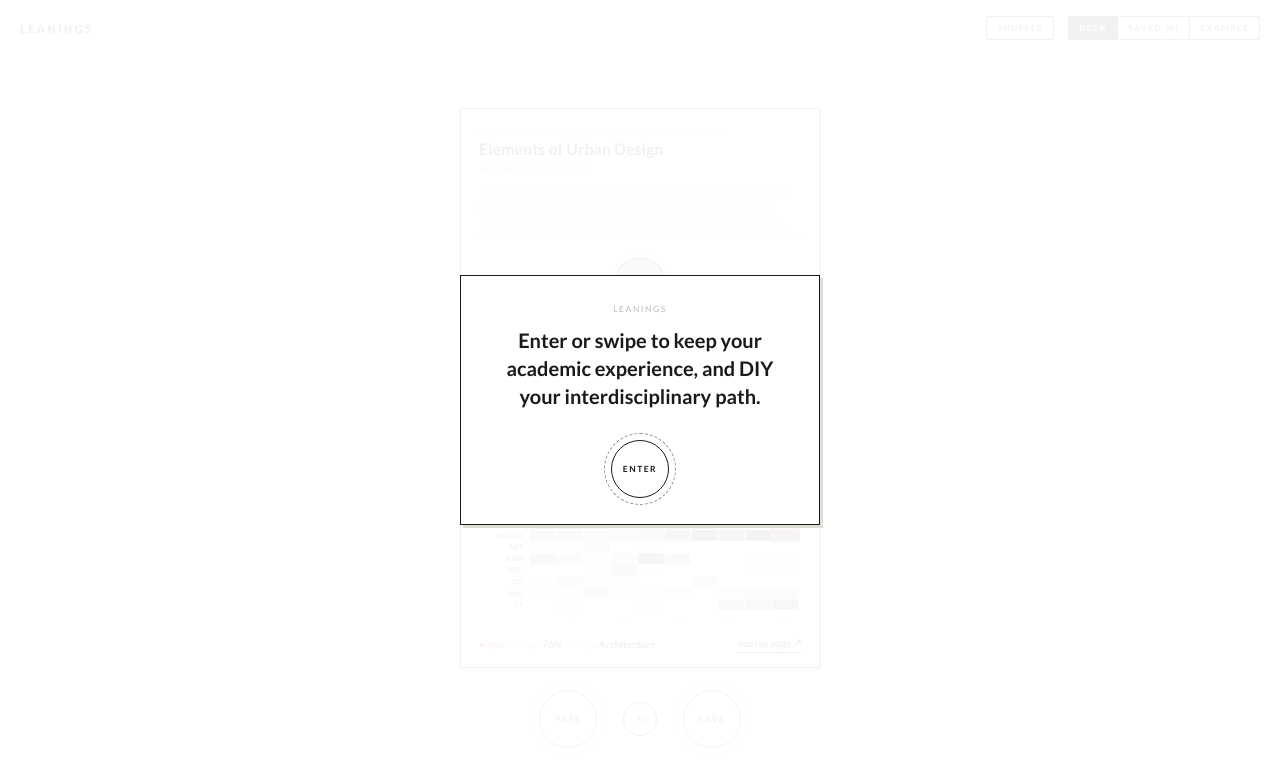
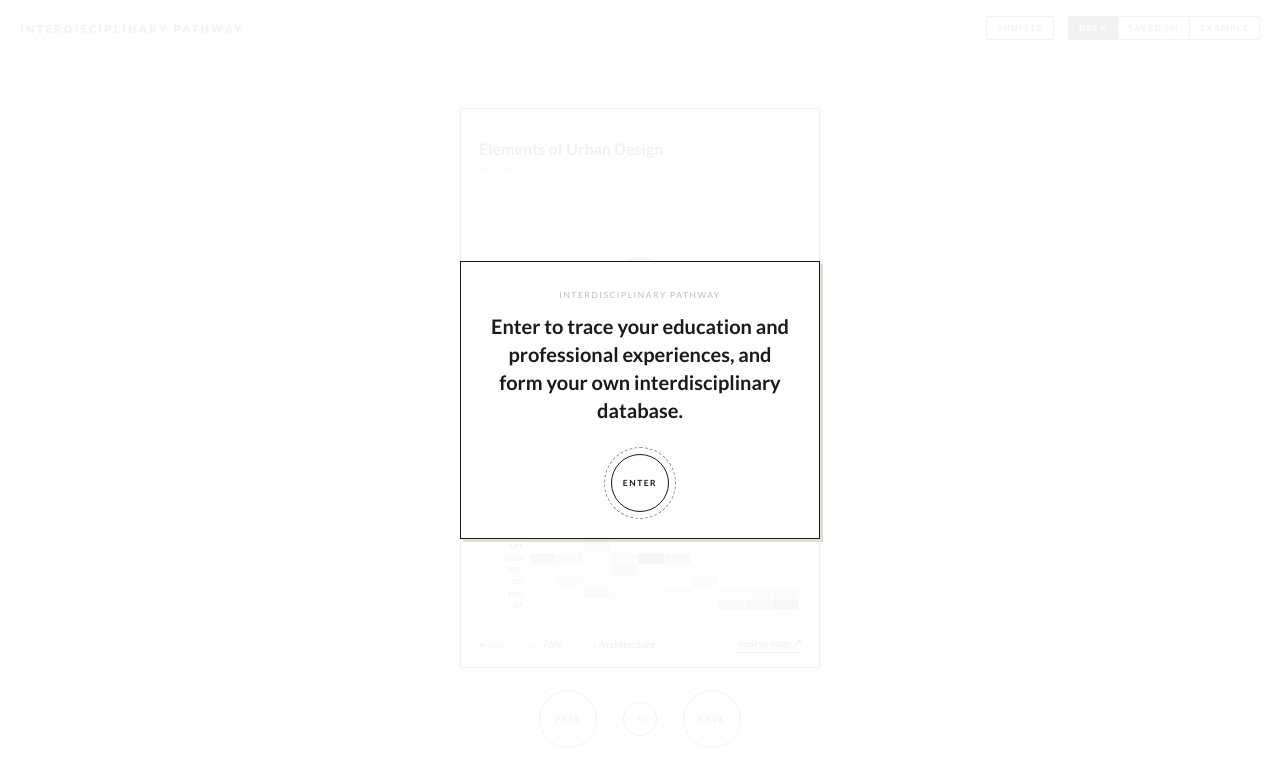
Before and after one commit to chloewantsleep/interdisciplinary-pathway, a plain HTML site: page index.html in a window 1280 px wide. Drawn offline with nearby package versions, Linux system fonts and the light colour scheme.

Commit message:
Rename to Interdisciplinary Pathway; new intro line
Co-Authored-By: Claude Opus 5.5 <noreply@anthropic.com>

```diff
--- a/index.html
+++ b/index.html
@@ -3,7 +3,7 @@
 <head>
 <meta charset="UTF-8">
 <meta name="viewport" content="width=device-width, initial-scale=1.0">
-<title>Leanings</title>
+<title>Interdisciplinary Pathway</title>
 <link href="https://fonts.googleapis.com/css2?family=Lato:wght@300;400;700;900&display=swap" rel="stylesheet">
 <style>
   * { margin:0; padding:0; box-sizing:border-box; }
@@ -146,7 +146,7 @@
 <body>
 
 <div id="bar">
-  <div class="brand">Leanings</div>
+  <div class="brand">Interdisciplinary Pathway</div>
   <button class="f-btn" id="shuffle" title="Draw 50 new random courses">Shuffle</button>
   <div class="tabs">
     <button class="f-btn on" id="tab-deck">Deck</button>
@@ -157,8 +157,8 @@
 
 <div id="intro">
   <div id="intro-card">
-    <div class="k">Leanings</div>
-    <h1>Enter or swipe to keep your academic experience, and DIY your interdisciplinary path.</h1>
+    <div class="k">Interdisciplinary Pathway</div>
+    <h1>Enter to trace your education and professional experiences, and form your own interdisciplinary database.</h1>
     <button class="act" id="intro-enter">ENTER</button>
   </div>
 </div>
```
